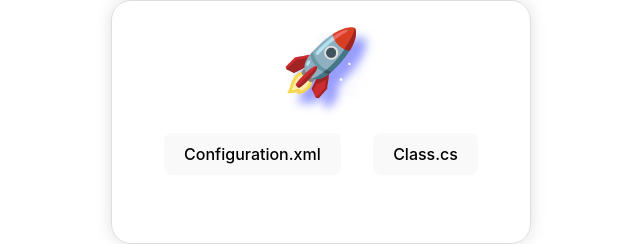
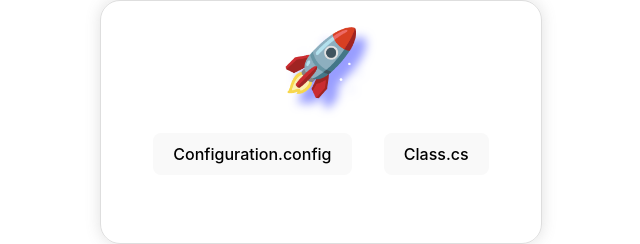
Before and after one commit to rzeiler/ConfigurationToClass, a Vue app: page / in a window 1280 px wide. Shown: the part 250-494 px from the top of the page, without its empty margins (319-959 px from the left). Built offline with nearby package versions, Linux system fonts and the light colour scheme.

Commit message:
change button

```diff
--- a/src/components/processor.vue
+++ b/src/components/processor.vue
@@ -195,7 +195,7 @@ onUnmounted(() => {
 <template>
   <div class="card">
     <button class="me-2" @click="selectXmlFile" title="Select Configuration File" type="button">
-      {{ xmlFileName || "Configuration.xml" }}
+      {{ xmlFileName || "Configuration.config" }}
     </button>
     <!-- XML File selection -->
     <button class="" @click="selectOutputFile" title="Select Class File" type="button">
```
